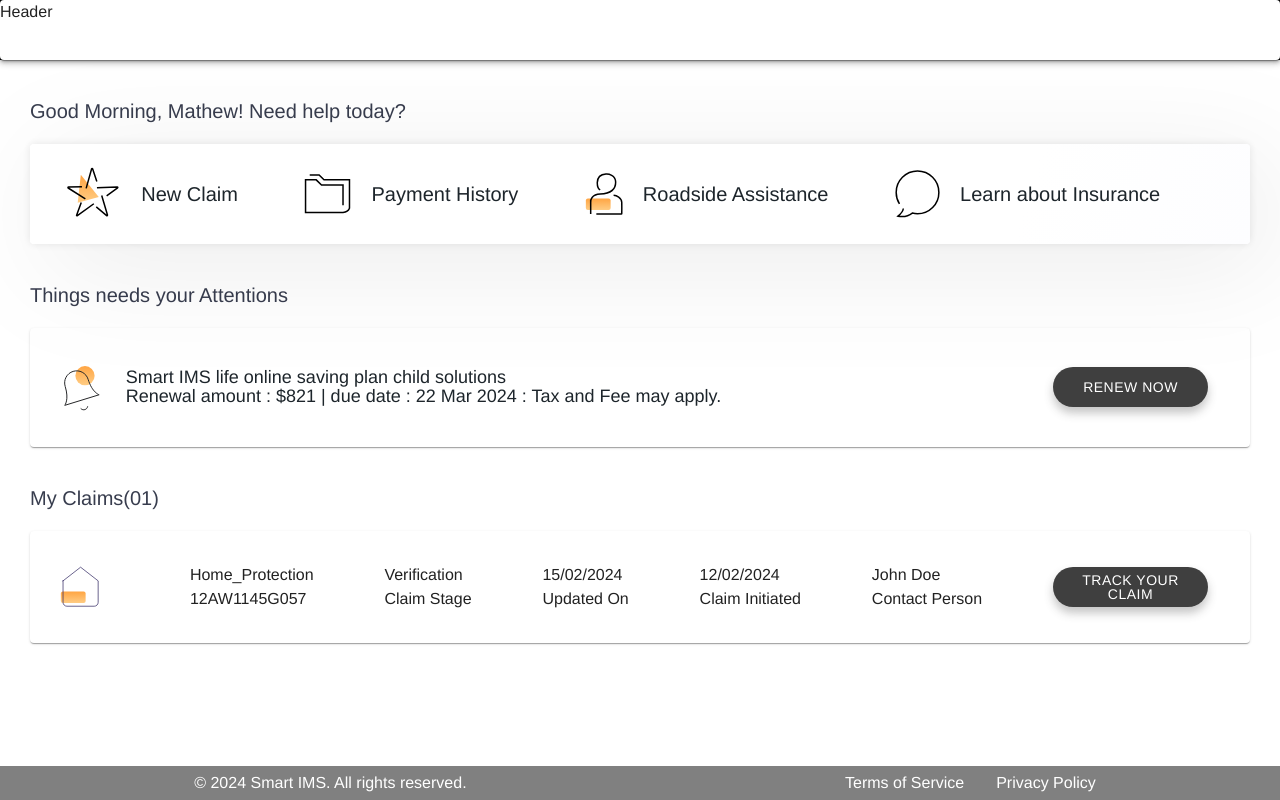
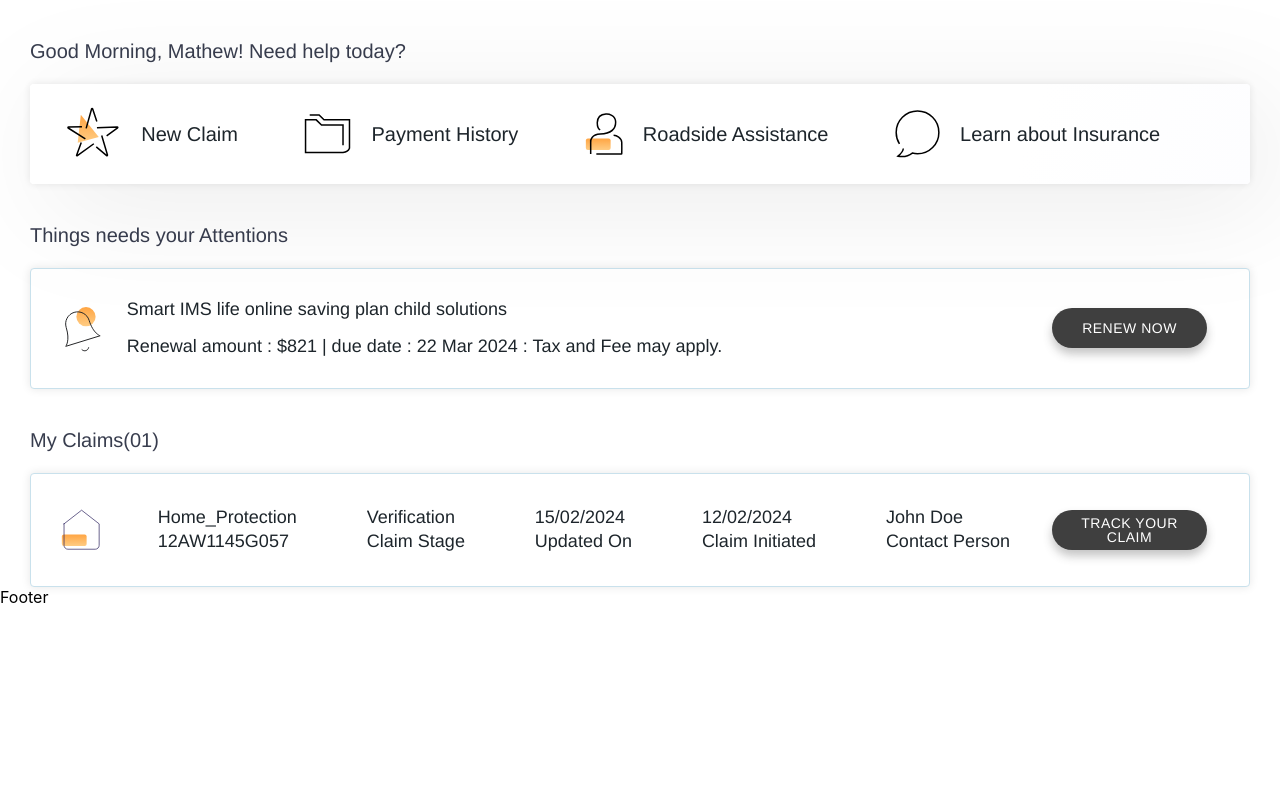
Before and after one commit to SmartImsIns/smart-ims-insu-frontend-app, a React (Create React App) app: page /ims-dashboard in a window 1280 px wide. Built offline with nearby package versions, Linux system fonts and the light colour scheme.

Commit message:
claims style changes

```diff
--- a/src/ImsDashboard/ImsDashboardCards/AttentionCard.tsx
+++ b/src/ImsDashboard/ImsDashboardCards/AttentionCard.tsx
@@ -15,11 +15,11 @@
     <Box sx={ImsDashboardStyle.imsDashbardContainer}>
     <DynamicTextDisplay text="Things needs your Attentions" />
     <Card sx={ImsDashboardStyle.AttentionCardStyles}>
-      <Box sx={ImsDashboardStyle.AttentionsCardTextStyle} >
+      <Box sx={ImsDashboardStyle.AttentionsCardBoxStyle} >
         <Box>
       <DashBoardCardItem src={attentionsIcon} alt="attentions-icon" text="" />
       </Box>
-      <Box>
+      <Box sx={ImsDashboardStyle.AttentionsCardTextStyle}>
         <Typography
           sx={ImsDashboardStyle.HeadStyle}
           >
--- a/src/ImsDashboard/ImsDashboardCards/MyClaimsCard.tsx
+++ b/src/ImsDashboard/ImsDashboardCards/MyClaimsCard.tsx
@@ -16,13 +16,16 @@
     <Box sx={ImsDashboardStyle.imsDashbardContainer}>
         <DynamicTextDisplay text="My Claims(01)" />
         <Card sx={ImsDashboardStyle.myClaimsCardStyles}>
-          <DashBoardCardItem src={myClaimsIcon} alt="new-claim-icon" text="" />
+        <DashBoardCardItem src={myClaimsIcon} alt="new-claim-icon" text="" />
+          <Box sx={ImsDashboardStyle.ClaminsContent}>
           <MyClaimCardItem headText="Home_Protection" contentText="12AW1145G057" />
           <MyClaimCardItem headText="Verification" contentText="Claim Stage" />
           <MyClaimCardItem headText="15/02/2024" contentText="Updated On" />
           <MyClaimCardItem headText="12/02/2024" contentText="Claim Initiated" />
           <MyClaimCardItem headText="John Doe" contentText="Contact Person" />
+          </Box>
           <ActionButton buttonText="Track Your Claim"  />
+
         </Card>
       </Box>
   )
--- a/src/ImsDashboard/ImsDashboardStyle.ts
+++ b/src/ImsDashboard/ImsDashboardStyle.ts
@@ -3,6 +3,12 @@
     paddingLeft: '30px',
     paddingRight: '30px',
     marginTop: "40px"
+  },
+  claimsData:{
+  gap:'3.89px',
+  display:'flex',
+  flexDirection:'column'
+
   },
   welcomeCardStyles: {
     height: '100px',
@@ -27,7 +33,9 @@
     justifyContent: 'space-between',
     marginTop: '22px',
     paddingRight: '42px',
-    paddingLeft: '23.63px'
+    paddingLeft: '23.63px',
+    border: '1px solid #C9E1EC',
+    boxShadow: '0px 0px 10px 0px rgba(0, 0, 0, 0.1)',
   },
   myClaimsCardStyles: {
     height: '112px',
@@ -35,10 +43,20 @@
     display: "flex",
     flexDirection: "row",
     alignItems: "center",
-    justifyContent: 'space-between',
     marginTop: '22px',
     paddingRight: '42px',
-    paddingLeft: '29.85px'
+    paddingLeft: '29.85px',
+    border: '1px solid #C9E1EC',
+    boxShadow: '0px 0px 10px 0px rgba(0, 0, 0, 0.1)',
+  },
+  ClaminsContent: {
+    display: "flex",
+    flexDirection: "row",
+    alignItems: "center",
+    justifyContent: 'space-between',
+    paddingRight: '42px',
+    paddingLeft: '37.79px',
+    width:'100%'
   },
   DashBoardCardItemStyles: {
     display: "flex",
@@ -67,7 +85,11 @@
   },
   AttentionsCardTextStyle: {
     display: 'flex',
-    // justifyContent: "space-between",
+    flexDirection: 'column',
+    gap:'17.5px'
+  },
+  AttentionsCardBoxStyle: {
+    display: 'flex',
     alignItems: "center",
   },
   ActionButtonStyles:{
--- a/src/ImsDashboard/common/MyClaimCardItem.tsx
+++ b/src/ImsDashboard/common/MyClaimCardItem.tsx
@@ -9,9 +9,9 @@
 
 const MyClaimCardItem: React.FC<MyClaimCardItemProps> = ({ headText, contentText }) => {
   return (
-    <Box sx={ImsDashboardStyle}>
-      <Typography sx={ImsDashboardStyle} >{headText}</Typography>
-      <Typography>{contentText}</Typography>
+    <Box sx={ImsDashboardStyle.claimsData}>
+      <Typography sx={ImsDashboardStyle.HeadStyle} >{headText}</Typography>
+      <Typography sx={ImsDashboardStyle.ContentStyle}>{contentText}</Typography>
     </Box>
   );
 };
--- a/src/Routes.tsx
+++ b/src/Routes.tsx
@@ -77,7 +77,6 @@
       >
         <CircularProgress size="4rem" />
       </Dialog>
-      <Header/>
       <Routes>
         <Route path="/" element={<Login />} />
         <Route path="/login" element={<Login />} />
--- a/src/common/Footer/Footer.tsx
+++ b/src/common/Footer/Footer.tsx
@@ -1,30 +1,10 @@
 import { memo } from "react";
-import { Box, Typography } from "@mui/material";
+import { Box } from "@mui/material";
 
 const Footer = memo(() => {
   return (
-    <Box component="footer"
-    sx={{
-      display:'flex',
-      backgroundColor: "gray",
-      color: "#fff",
-      textAlign: "center",
-      alignItems:'center',
-      justifyContent:'space-around',
-      padding: "5px",
-      position: "fixed",
-      bottom: 0,
-      width: "100%",
-    }}>
-      <Box >
-        <Typography>&#169; 2024 Smart IMS. All rights reserved.</Typography>
-      </Box>
-      <Box sx={{ display: 'flex', justifyContent: 'space-around' }}>
-    <Typography sx={{ marginRight: 2 }}>Terms of Service</Typography>
-    <Typography sx={{ marginLeft: 2 }}>Privacy Policy</Typography>
-  </Box>
-    </Box>
+    <Box>Footer</Box>
   );
-});
+})
 
 export default Footer;
--- a/src/common/Header/Header.tsx
+++ b/src/common/Header/Header.tsx
@@ -1,13 +1,9 @@
 import { memo } from "react";
-import { AppBar, Card, Typography } from "@mui/material";
+import { Box } from "@mui/material";
 
 const Header = memo(() => {
   return (
-    <AppBar sx={{display:'flex',justifyContent:'center',alignItems:'center',position: "relative",}}>
-      <Card sx={{width:'100%', height:60}}>
-      <Typography>Header</Typography>
-      </Card>
-      </AppBar>
+    <Box>Header</Box>
   );
 })
 
```
